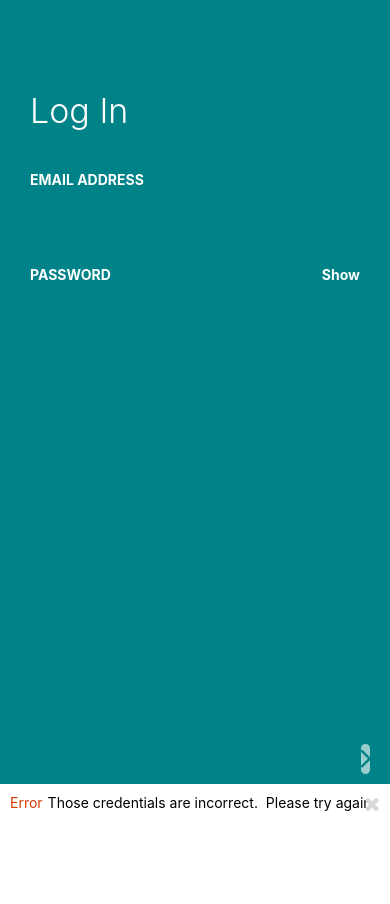
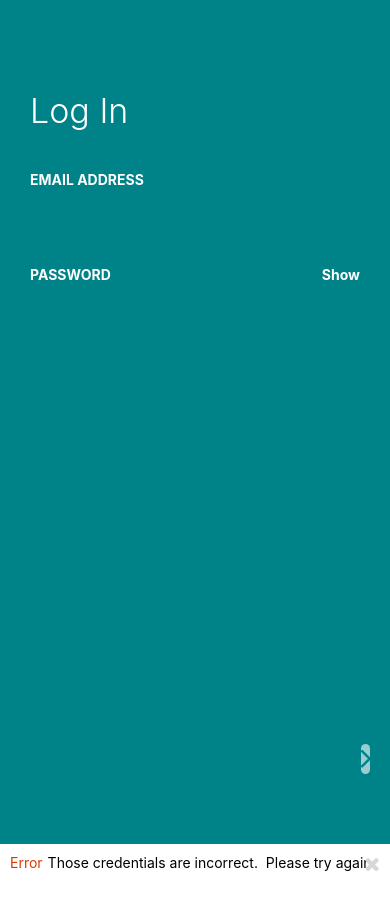
Before and after one commit to tjohnson1106/new-login-flow-version, a React Native app: screen / in a window 390 px wide. Before the commit the page ends 844 px from the top, so only its background shows below. Built offline with nearby package versions, Linux system fonts and the light colour scheme.

Commit message:
created animated view

```diff
--- a/src/components/Notification.js
+++ b/src/components/Notification.js
@@ -1,5 +1,5 @@
 import React, { Component } from "react";
-import { View, StyleSheet, Text, TouchableOpacity } from "react-native";
+import { View, StyleSheet, Text, TouchableOpacity, Easing, Animated } from "react-native";
 import PropTypes from "prop-types";
 import Icon from "react-native-vector-icons/FontAwesome";
 
@@ -8,7 +8,22 @@ import colors from "../styles/colors";
 class Notification extends Component {
   constructor(props) {
     super(props);
+    this.state = {
+      positionValue: new Animated.Value(60)
+    };
     this.closeNotification = this.closeNotification.bind(this);
+  }
+
+  animateNotification(value) {
+    const { positionValue } = this.state;
+    Animated.timing(positionValue, {
+      toValue: value,
+      duration: 400,
+      velocity: 3,
+      tension: 2,
+      friction: 8,
+      easing: Easing.easeOutBack
+    });
   }
 
   closeNotification() {
@@ -17,9 +32,13 @@ class Notification extends Component {
 
   state = {};
   render() {
-    const { type, firstLine, secondLine } = this.props;
+    const { type, firstLine, secondLine, showNotification } = this.props;
+    const { positionValue } = this.state;
+    showNotification ? this.animateNotification(0) : this.animateNotification(60);
     return (
-      <View style={styles.wrapper}>
+      <Animated.View
+        style={[{ transform: [{ translateY: positionValue }] }, styles.wrapper]}
+      >
         <View style={styles.notificationContent}>
           <Text style={styles.errorText}>{type}</Text>
           <Text style={styles.errorMessage}>{firstLine}</Text>
@@ -28,7 +47,7 @@ class Notification extends Component {
         <TouchableOpacity style={styles.closeButton} onPress={this.closeNotification}>
           <Icon name="times" size={20} color={colors.lightGray} />
         </TouchableOpacity>
-      </View>
+      </Animated.View>
     );
   }
 }
```
